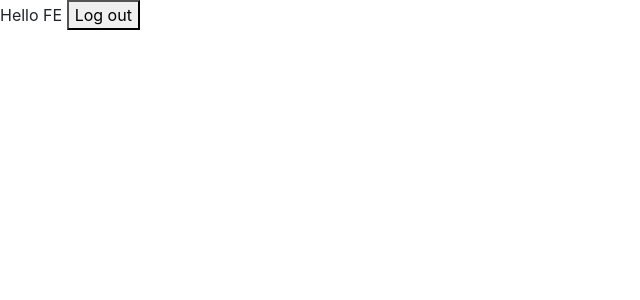
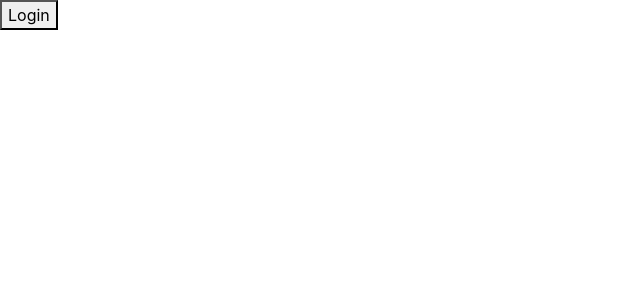
Before and after one commit to YenKaPhuThi/Review_React, a React (Create React App) app: page / in a window 1280 px wide. Shown: the top 300 px of the page, without its empty margins (0-640 px from the left). Built offline with nearby package versions, Linux system fonts and the light colour scheme.

Commit message:
[React]: Riew state and useState

```diff
--- a/src/components/CauTrucDieuKhien_Rerender/DemoIf.jsx
+++ b/src/components/CauTrucDieuKhien_Rerender/DemoIf.jsx
@@ -1,9 +1,30 @@
 import React, { Component } from "react";
 
 export default class DemoIf extends Component {
-  // Thuộc tính
-  isLogin = true;
-  userName = "";
+  constructor(props) {
+    super(props);
+    // this.state là thuộc tính có sẵn của component, chứa các thuộc tính có khả năng thay đổi bởi 1 sự kiện nào đó của component
+    this.state = {
+      isLogin: false,
+      userName: "",
+    };
+  }
+
+  login = () => {
+    // this.setState(): là phương thức kế thừa từ class componen => thay đổi giá trị state và gọi hàm render => render lại giao diện
+    // setState là phương thức bất đồng bộ
+    this.setState({
+      isLogin: true,
+      userName: "Yen Ka",
+    }, () => {console.log(this.state)});
+  };
+
+  logout = () => {
+    this.setState({
+      isLogin: false,
+      userName: "",
+    }, () => {console.log(this.state)});
+  }
 
   // Cách 1: Dùng phương thức kết hợp if để xác định nội dung render giao diện
   // renderContent = () => {
@@ -27,13 +48,13 @@ export default class DemoIf extends Component {
       <div>
         {/* {this.renderContent()} */}
 
-        {this.isLogin ? (
+        {this.state.isLogin ? (
           <div>
-            Hello {this.userName} FE <button>Log out</button>
+            Hello {this.state.userName} FE <button onClick={this.logout}>Log out</button>
           </div>
         ) : (
           <div>
-            <button>Login</button>
+            <button onClick={this.login}>Login</button>
           </div>
         )}
       </div>
```
